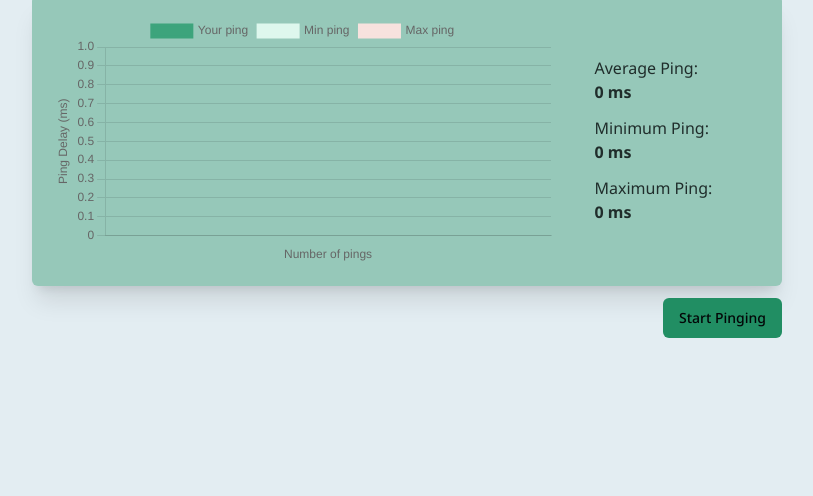
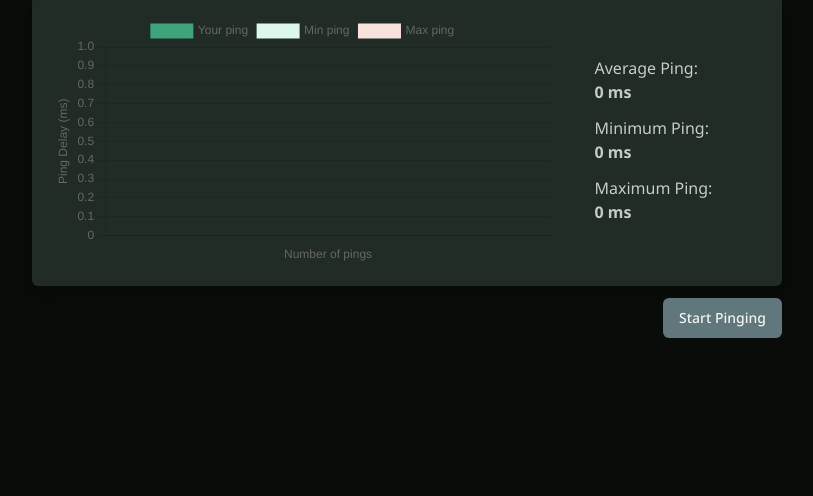
Before and after one commit to dot-tsu/laggy-or-not, an Astro site: page / in a window 1280 px wide. Shown: the part 304-800 px from the top of the page, without its empty margins (233-1046 px from the left). Built offline with nearby package versions, Linux system fonts and the light colour scheme; Astro itself is replaced by a stand-in of ours.

Commit message:
Update colors

```diff
--- a/src/components/ui/button.tsx
+++ b/src/components/ui/button.tsx
@@ -10,7 +10,7 @@ const buttonVariants = cva(
     variants: {
       variant: {
         default:
-          "bg-secondary text-content hover:bg-secondary/90 dark:text-background",
+          "bg-accent/80 text-content hover:bg-accent/90 dark:text-content",
         // destructive:
         //   "bg-red-500 text-slate-50 hover:bg-red-500/90 dark:bg-red-900 dark:text-slate-50 dark:hover:bg-red-900/90",
         // outline:
--- a/src/layouts/Layout.astro
+++ b/src/layouts/Layout.astro
@@ -11,7 +11,7 @@ import "@/styles/globals.css";
     <title>Laggy or Not</title>
   </head>
   <body
-    class="font-notosans h-svh flex justify-center items-center bg-background text-content dark:bg-content dark:text-background">
+    class="font-notosans h-svh w-svw flex justify-center items-center bg-background text-content">
     <slot />
   </body>
 </html>
--- a/tailwind.config.mjs
+++ b/tailwind.config.mjs
@@ -13,11 +13,11 @@ export default {
     },
     extend: {
       colors: {
-        primary: "#9adac1",
-        secondary: "#218e63",
-        accent: "#31e69f",
-        content: "#030607",
-        background: "#e3edf2",
+        primary: "#b6c1ac",
+        secondary: "#455d56",
+        accent: "#769399",
+        content: "#f1f4f0",
+        background: "#0a0c09",
       },
       fontFamily: {
         notosans: ["Noto Sans", "sans"],
```
